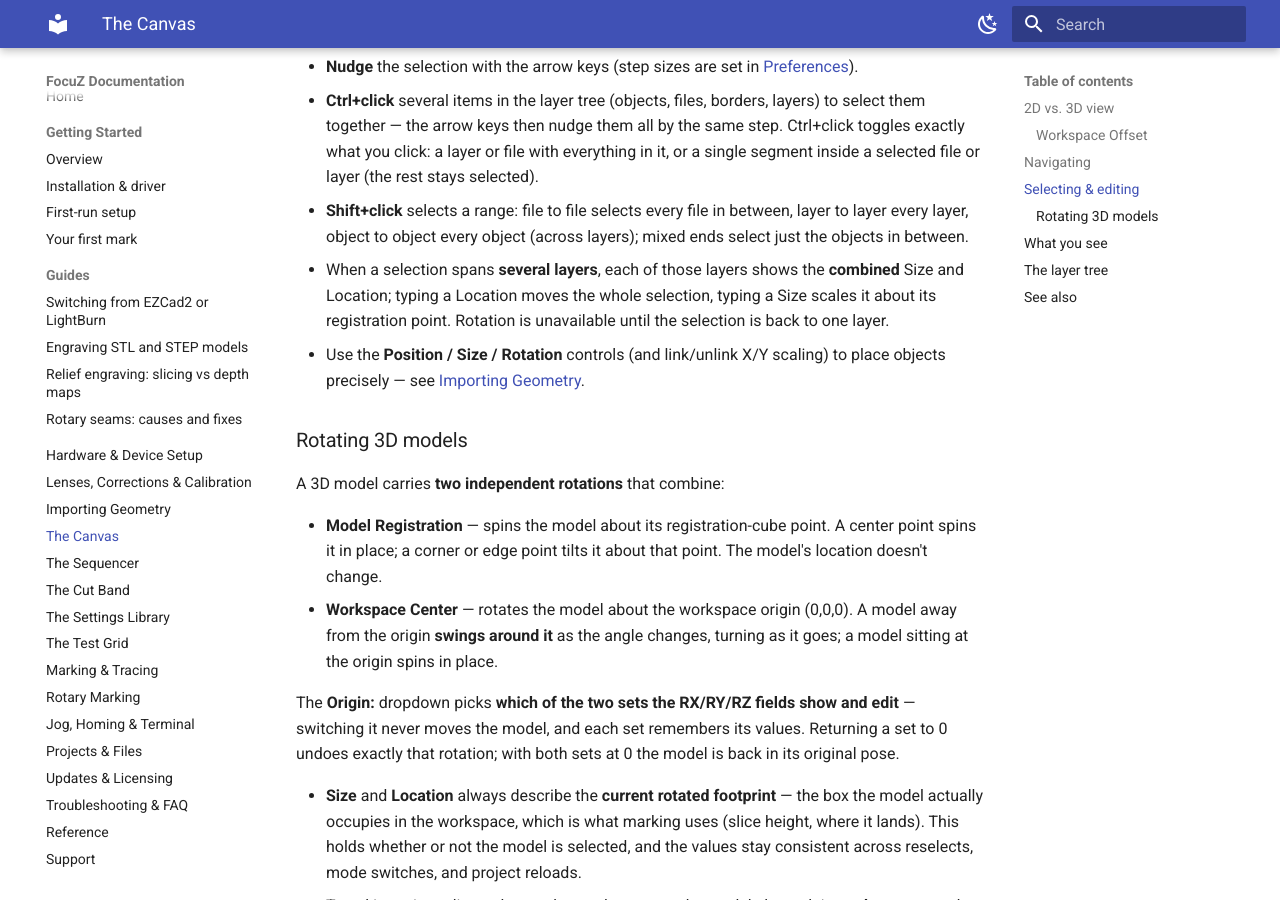
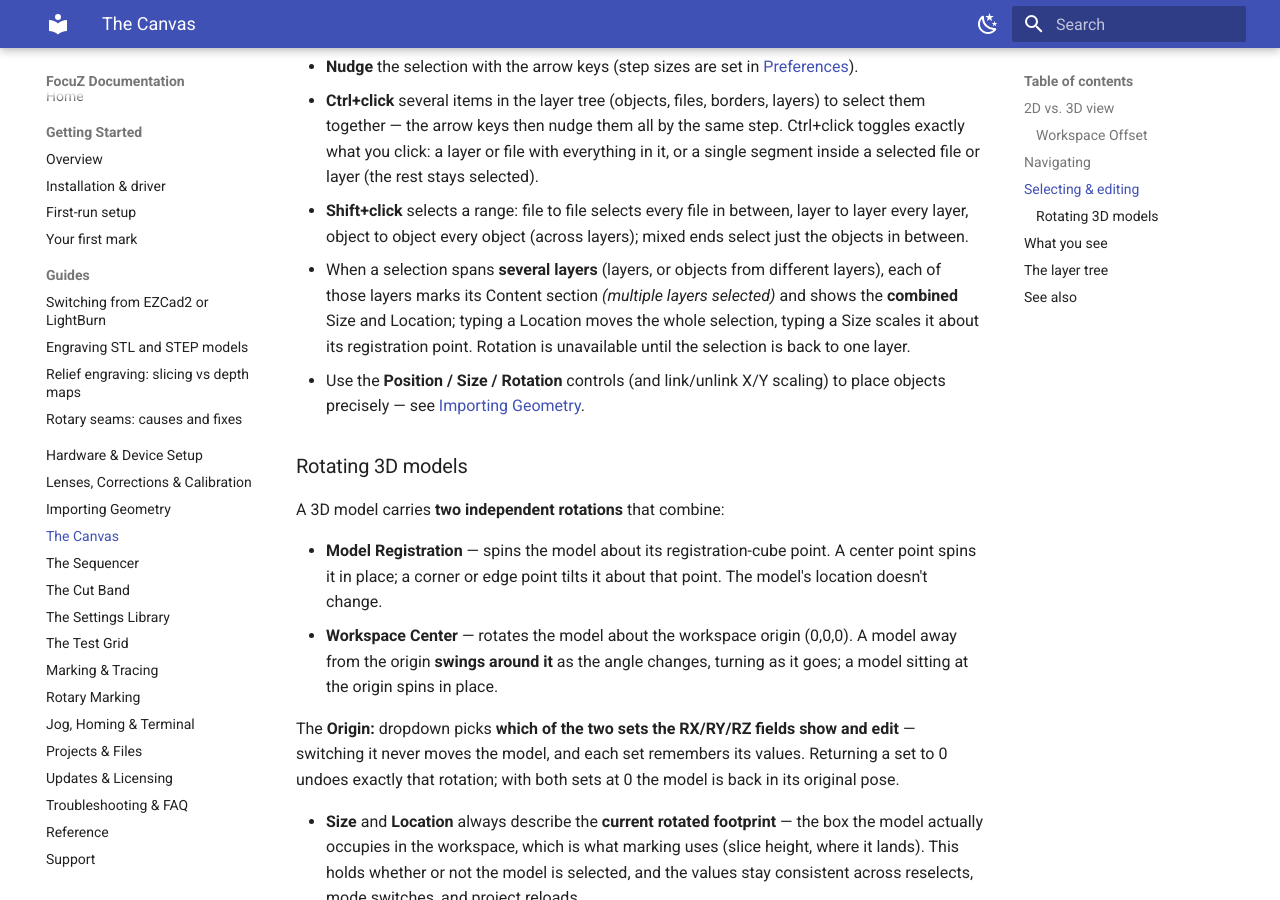
Before and after one commit to Lokahi-Shop/focuz-docs, an MkDocs documentation site: the page built from docs/canvas.md, in a window 1280 px wide and 900 px high, scrolled down 1695 px. Built offline with MkDocs 1.6.1 and Material for MkDocs 9.7.7, drawn with Linux system fonts in a browser that asks for light colours.

Commit message:
Canvas: multiple-layers-selected note
Co-Authored-By: Claude Opus 5.5 <noreply@anthropic.com>

```diff
--- a/docs/canvas.md
+++ b/docs/canvas.md
@@ -53,7 +53,8 @@ surface. On a rotary job it also marks the axis height and each part surface.
   file with everything in it, or a single segment inside a selected file or layer (the rest stays selected).
 - **Shift+click** selects a range: file to file selects every file in between, layer to layer every layer,
   object to object every object (across layers); mixed ends select just the objects in between.
-- When a selection spans **several layers**, each of those layers shows the **combined** Size and Location;
+- When a selection spans **several layers** (layers, or objects from different layers), each of those layers
+  marks its Content section *(multiple layers selected)* and shows the **combined** Size and Location;
   typing a Location moves the whole selection, typing a Size scales it about its registration point.
   Rotation is unavailable until the selection is back to one layer.
 - Use the **Position / Size / Rotation** controls (and link/unlink X/Y scaling) to place objects precisely —
```
